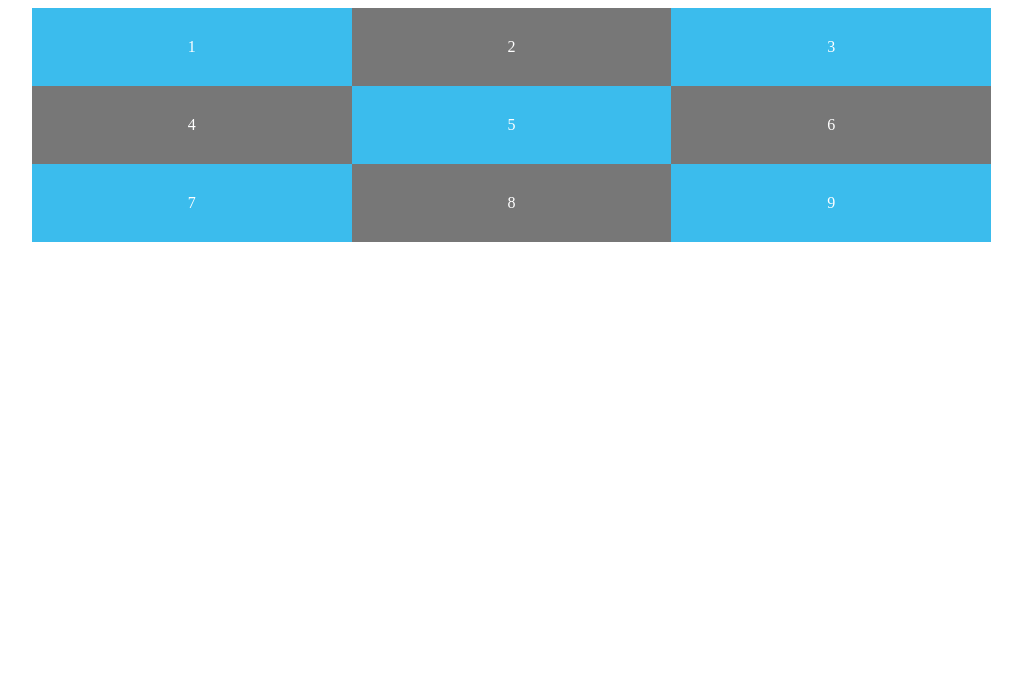
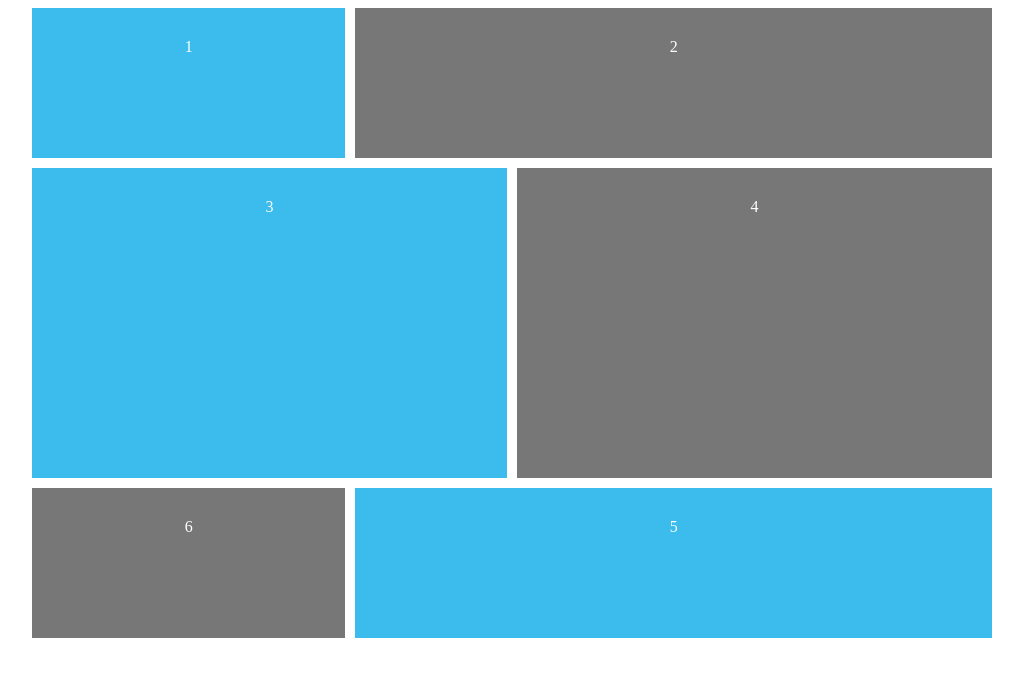
Before and after one commit to digomes87/Grids, a plain HTML site: page index.html in a window 1280 px wide. Shown: the whole page, without its empty margins (128-1151 px from the left). Drawn offline with Linux system fonts and the light colour scheme.

Commit message:
working with grid and column

```diff
--- a/index.html
+++ b/index.html
@@ -7,15 +7,12 @@
 </head>
 <body>
     <div id="content">
-      <div>1</div>
-      <div>2</div>
-      <div>3</div>
-      <div>4</div>
-      <div>5</div>
-      <div>6</div>
-      <div>7</div>
-      <div>8</div>
-      <div>9</div>
+      <div class="one">1</div>
+      <div class="two">2</div>
+      <div class="three">3</div>
+      <div class="four">4</div>
+      <div class="five">5</div>
+      <div class="six">6</div>
     </div>
 </body>
 </html>
--- a/style.css
+++ b/style.css
@@ -6,9 +6,12 @@ body{
 
 #content{
   display: grid;
-  grid-template-columns: 33.3% 33.3% 33.3%;
+  grid-template-columns: repeat(6,1fr);
+  grid-template-rows: repeat(4,minmax(150px,auto));
   max-width: 960px;
   margin: 0 auto;
+  grid-gap: 10px;
+
 }
 
 #content div{
@@ -19,3 +22,31 @@ body{
 #content div:nth-child(even){
   background: #777;
 }
+
+.one{
+  /* grid-column-start: 1;
+  grid-column-end: 3; */
+  grid-column: 1/3;
+}
+
+.two{
+  grid-column: 3/7;
+}
+
+.three{
+  grid-column: 1/4;
+  grid-row:2/4;
+}
+
+.four{
+  grid-column: 4/7;
+  grid-row: 2/4;
+}
+
+.five{
+  grid-column: 3/7;
+}
+.six{
+  grid-row: 4;
+  grid-column: 1/3;
+}
```
